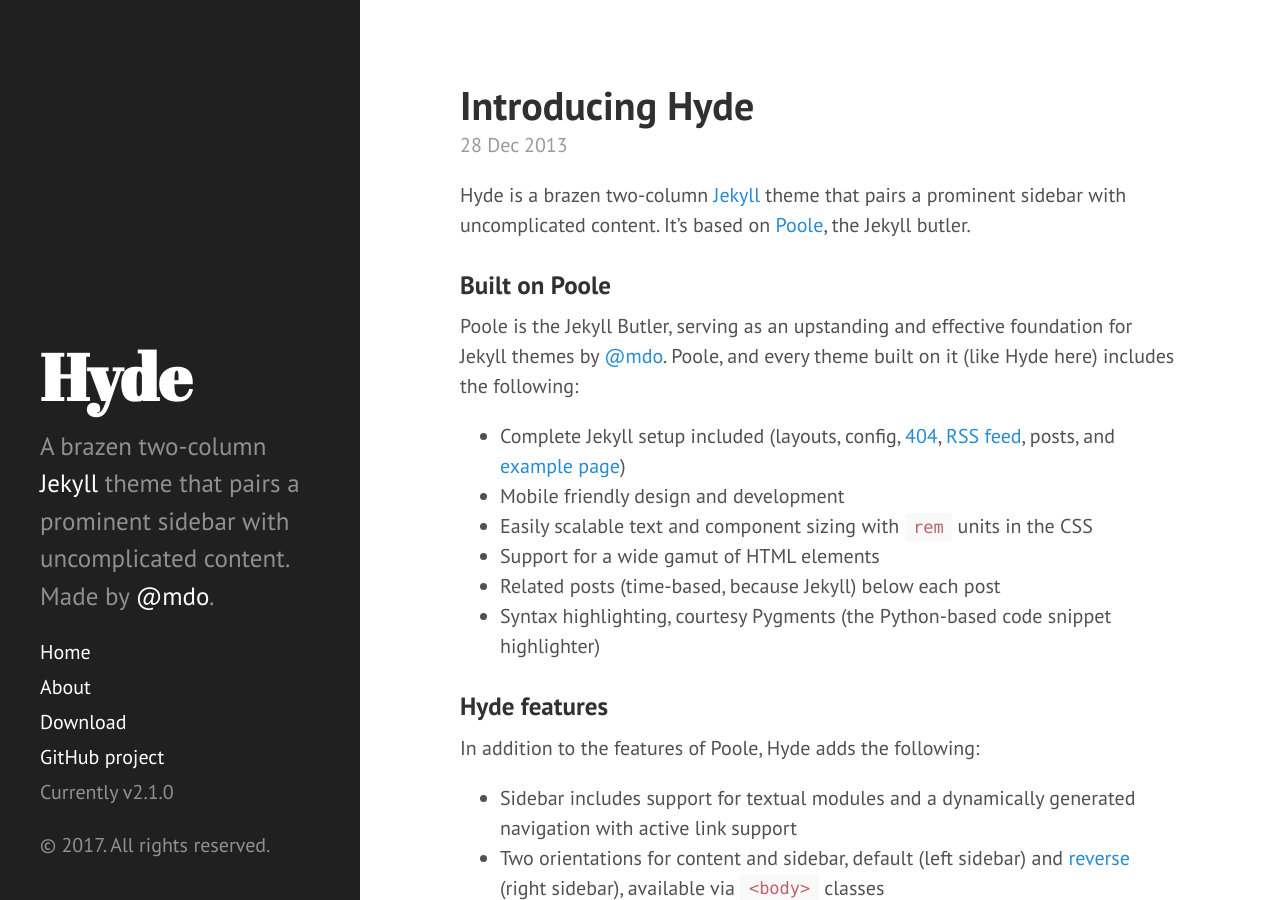
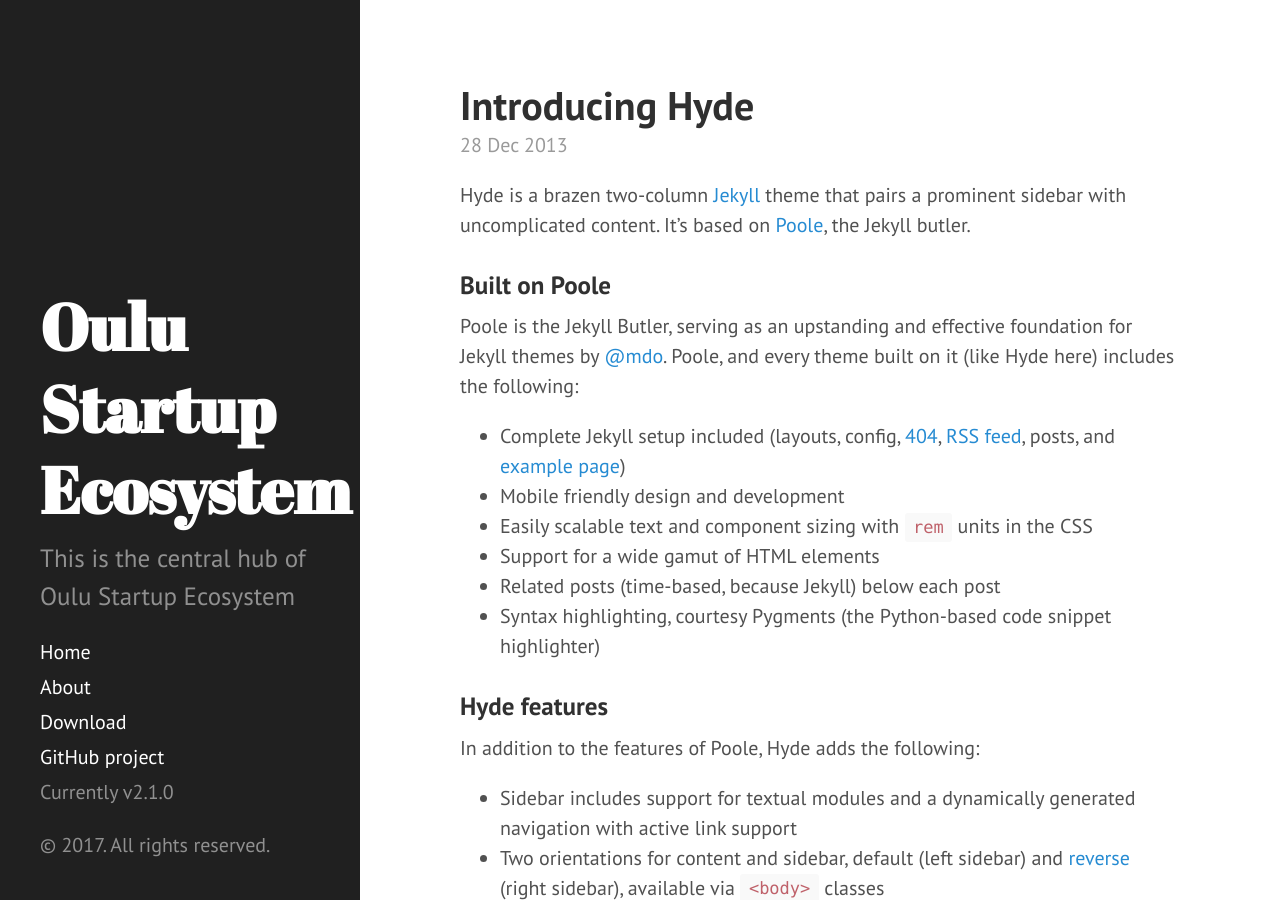
Before and after one commit to oulustartup/oulustartup.github.io, a Jekyll site: the page built from index.html, in a window 1280 px wide and 900 px high. Built offline with Jekyll 4.4.1, drawn with Linux system fonts in a browser that asks for light colours; Markdown is read by kramdown in place of the engine named in the settings; the list of posts is cut into pages by our own code.

Commit message:
configured to oulu startup ecosystem

```diff
--- a/CNAME
+++ /dev/null
@@ -1 +0,0 @@
-hyde.getpoole.com
--- a/_config.yml
+++ b/_config.yml
@@ -6,15 +6,15 @@
 permalink:        pretty
 
 # Setup
-title:            Hyde
-tagline:          'A Jekyll theme'
-description:      'A brazen two-column <a href="http://jekyllrb.com" target="_blank">Jekyll</a> theme that pairs a prominent sidebar with uncomplicated content. Made by <a href="https://twitter.com/mdo" target="_blank">@mdo</a>.'
-url:              http://hyde.getpoole.com
+title:            Oulu Startup Ecosystem
+tagline:          'Oulu Startup Ecosystem'
+description:      'This is the central hub of Oulu Startup Ecosystem'
+url:              http://oulustartup.github.io
 baseurl:          /
 
 author:
-  name:           'Mark Otto'
-  url:            https://twitter.com/mdo
+  name:           'Tuomas Jomppanen'
+  url:            https://twitter.com/tuomasj
 
 paginate:         5
 
@@ -22,4 +22,4 @@
 version:          2.1.0
 
 github:
-  repo:           https://github.com/poole/hyde
+  repo:           https://github.com/oulustartup/oulustartup.github.io
--- a/index.html
+++ b/index.html
@@ -1,6 +1,6 @@
 ---
 layout: default
-title: Home
+title: Oulu Startup Ecosystem
 ---
 
 <div class="posts">
```
